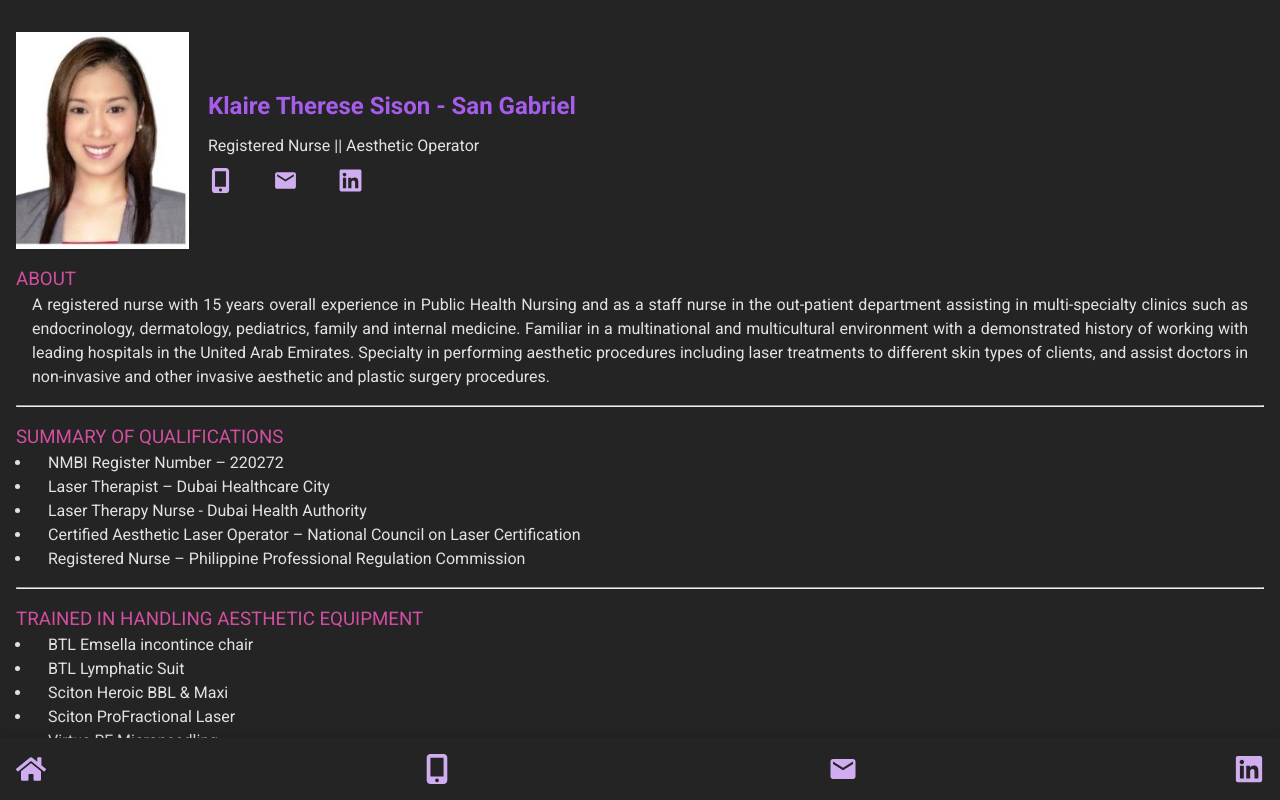
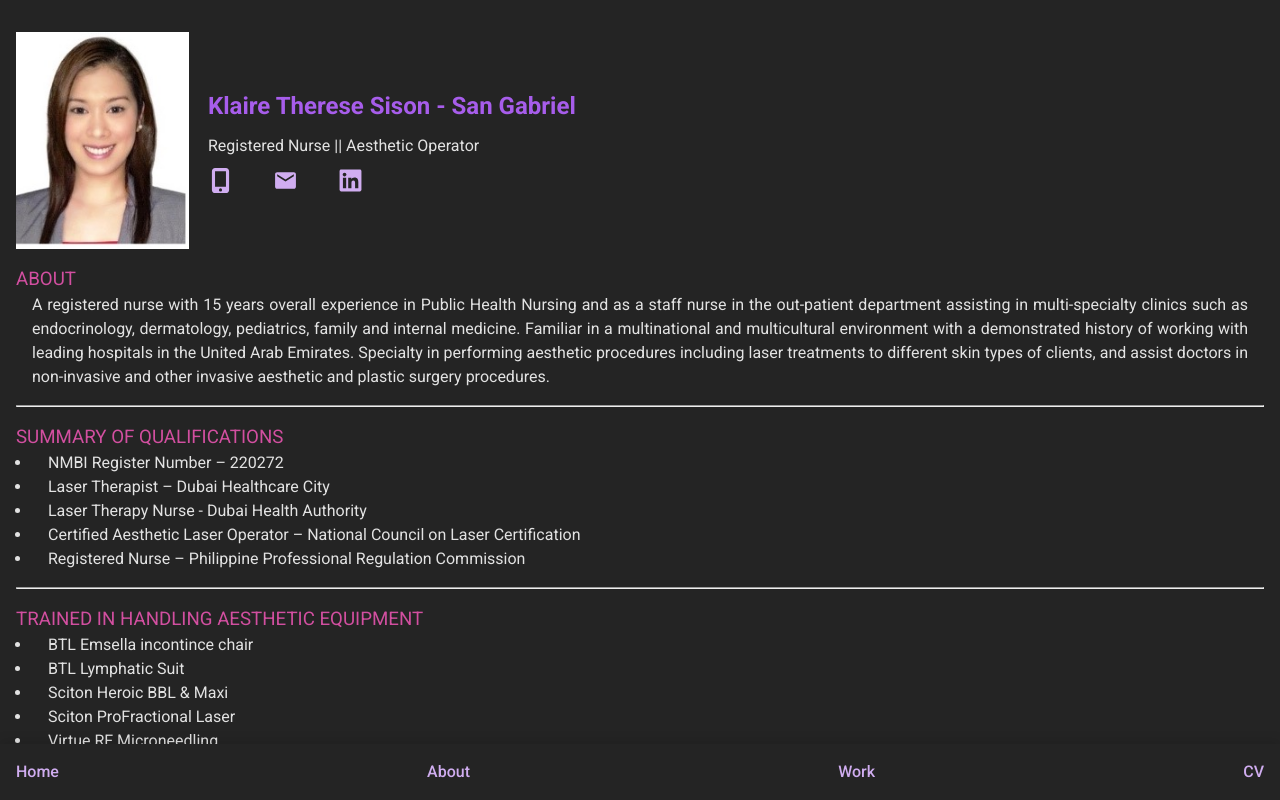
Before and after one commit to RamonSanGabriel/klaire-cv, a React (Vite) app in the folder klaire-CV/: page / in a window 1280 px wide. Shown: the top 800 px of the page. Built offline with nearby package versions, Linux system fonts and the light colour scheme; a web font is replaced by a local one.

Commit message:
footer menu

```diff
--- a/klaire-CV/src/components/Footer/Footer.jsx
+++ b/klaire-CV/src/components/Footer/Footer.jsx
@@ -9,7 +9,7 @@ const Footer = () => {
           {footerIcons.map(({ id, name, icon, href }) => (
             <li className={css.iconItems} key={id}>
               <a href={href} target="_blank">
-                {icon}
+                {name}
               </a>
               {/* <p>{name}</p> */}
             </li>
--- a/klaire-CV/src/data/icons.jsx
+++ b/klaire-CV/src/data/icons.jsx
@@ -7,19 +7,19 @@ export const headerIcons = [
     id: 1,
     name: 'Mobile',
     icon: <FaMobileScreenButton />,
-    href: 'tel:+353831324960',
+    path: 'tel:+353831324960',
   },
   {
     id: 2,
     name: 'Email',
     icon: <MdEmail />,
-    href: 'mailto:rese6486@gmail.com',
+    path: 'mailto:rese6486@gmail.com',
   },
   {
     id: 3,
     name: 'LinkedIn',
     icon: <FaLinkedin />,
-    href: 'https://www.linkedin.com/in/klaire-therese-sison-san-gabriel-2b254192/',
+    path: 'https://www.linkedin.com/in/klaire-therese-sison-san-gabriel-2b254192/',
   },
 ];
 
@@ -28,24 +28,24 @@ export const footerIcons = [
     id: 1,
     name: 'Home',
     icon: <FaHome />,
-    href: '/',
+    path: '/',
   },
   {
     id: 2,
-    name: 'Mobile',
+    name: 'About',
     icon: <FaMobileScreenButton />,
-    href: 'tel:+353831324960',
+    path: '/about',
   },
   {
     id: 3,
-    name: 'Email',
+    name: 'Work',
     icon: <MdEmail />,
-    href: 'mailto:rese6486@gmail.com',
+    path: 'work',
   },
   {
     id: 4,
-    name: 'LinkedIn',
+    name: 'CV',
     icon: <FaLinkedin />,
-    href: 'https://www.linkedin.com/in/klaire-therese-sison-san-gabriel-2b254192/',
+    path: '/cv',
   },
 ];
```
